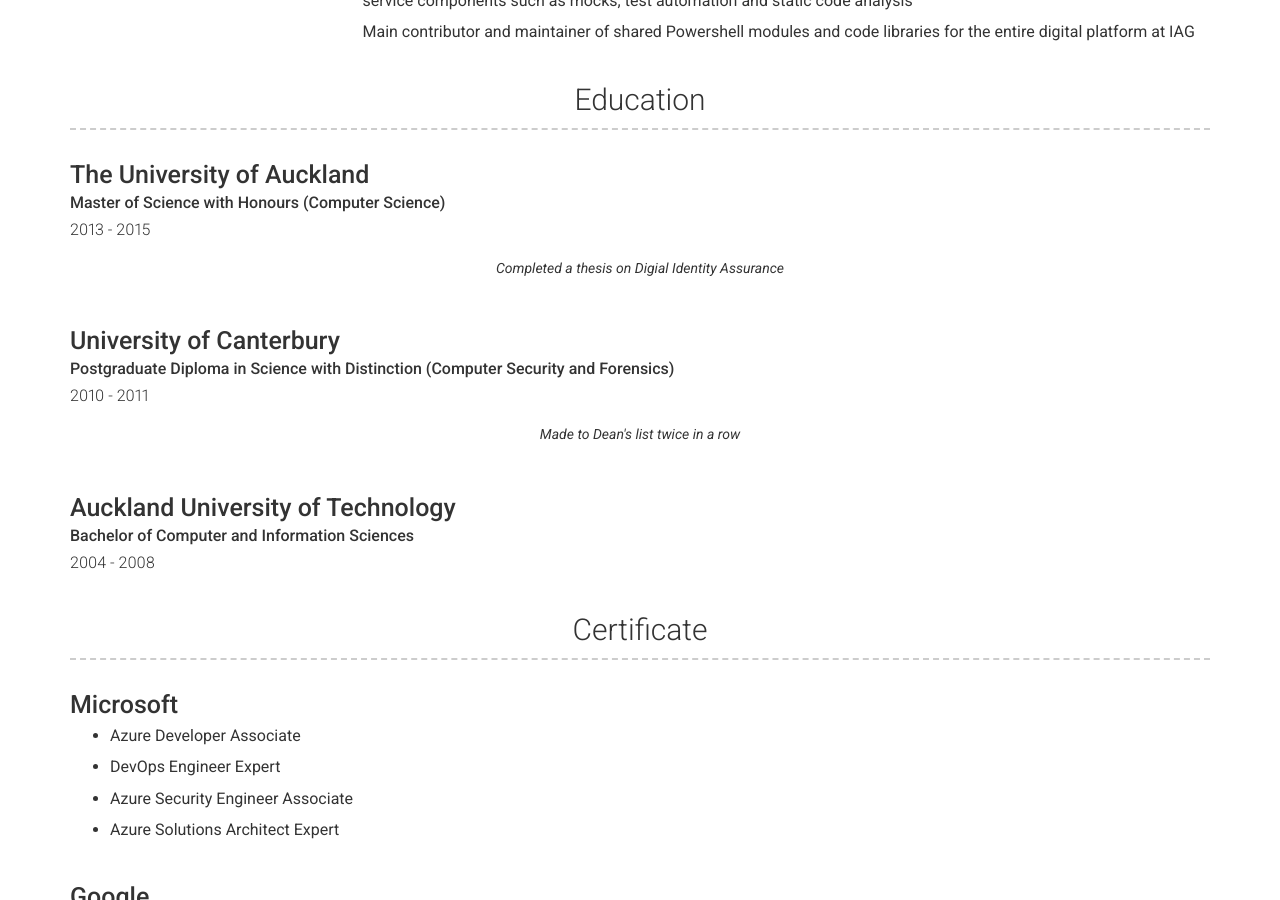
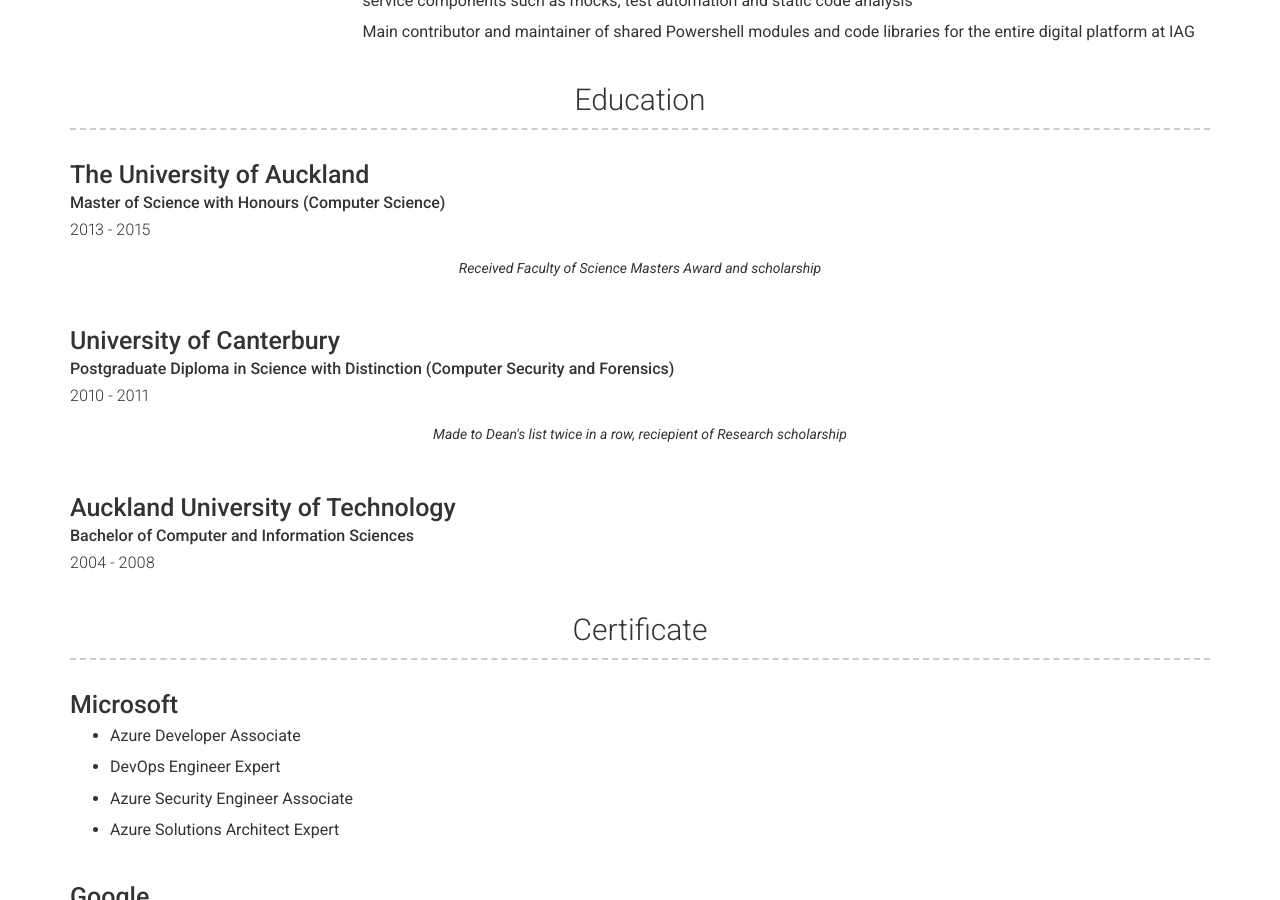
Before and after one commit to shin-akuma/shin-akuma.github.io, a Jekyll site: the page built from index.md, in a window 1280 px wide and 900 px high, scrolled down 3177 px. Built offline with Jekyll 4.4.1, drawn with Linux system fonts in a browser that asks for light colours; nearby versions of some CDN libraries.

Commit message:
Update _config.yml

```diff
--- a/_config.yml
+++ b/_config.yml
@@ -170,13 +170,13 @@
         sub_title: Master of Science with Honours (Computer Science)
         caption: 2013 - 2015
         quote: >
-          Completed a thesis on Digial Identity Assurance
+          Received Faculty of Science Masters Award and scholarship
       - layout: top
         title: University of Canterbury
         sub_title: Postgraduate Diploma in Science with Distinction (Computer Security and Forensics)
         caption: 2010 - 2011
         quote: >
-          Made to Dean's list twice in a row
+          Made to Dean's list twice in a row, reciepient of Research scholarship
       - layout: top
         title: Auckland University of Technology
         sub_title: Bachelor of Computer and Information Sciences
```
